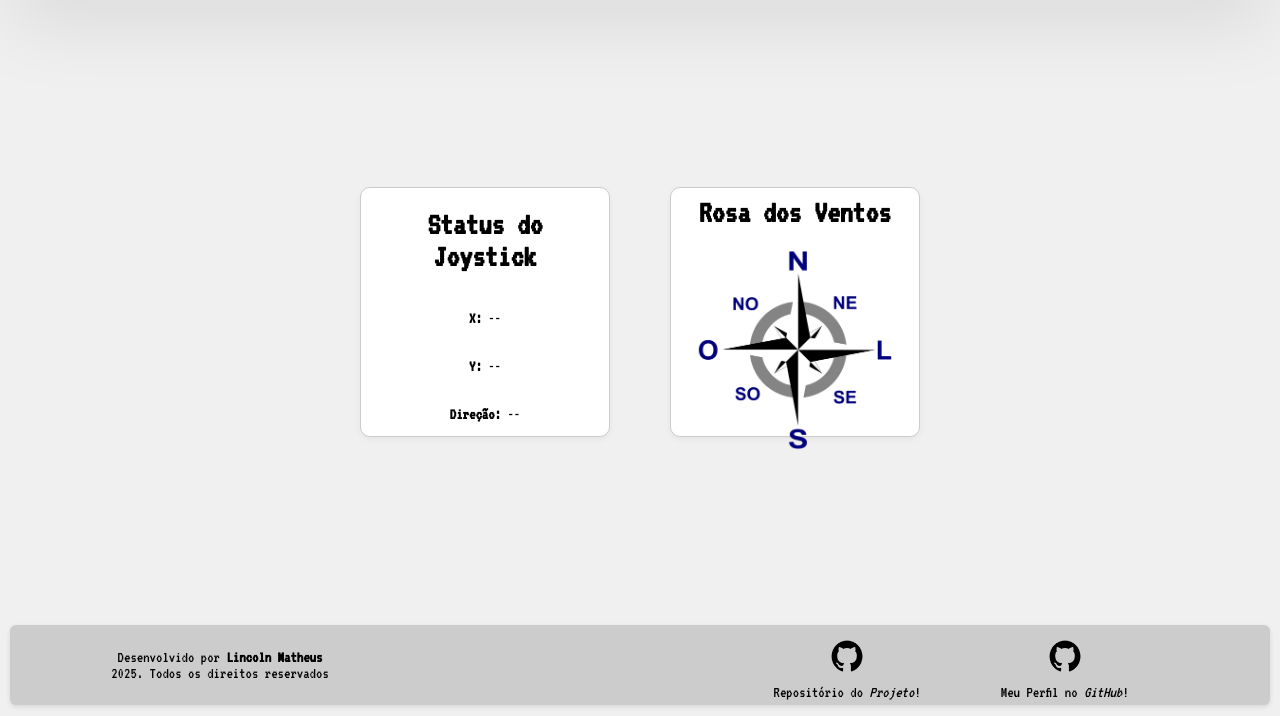
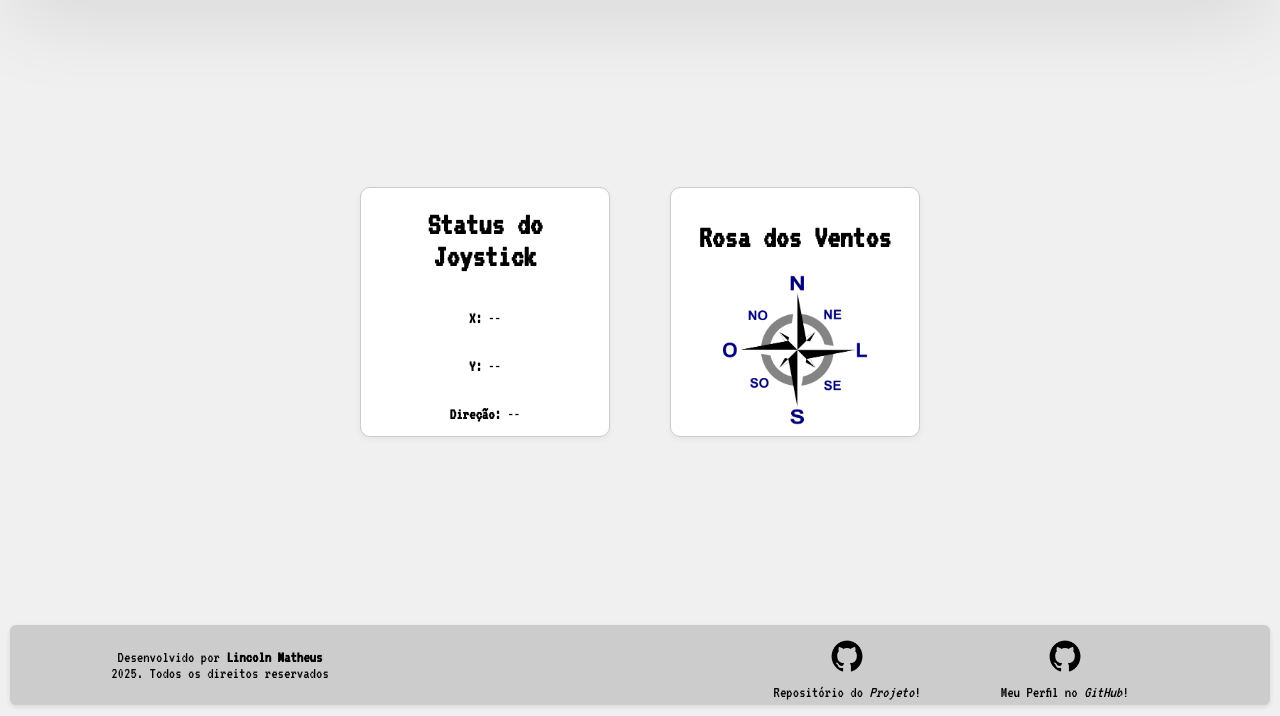
Before and after one commit to LincolnMatheus97/Api-Iot-RSE, a Flask app: page /dashboard/joystick in a window 1280 px wide. Shown: the part 85-801 px from the top of the page. Run offline with Flask 3, Linux system fonts and the light colour scheme; some libraries are stand-ins or nearby versions.

Commit message:
:truck: chore: Modifica css do dashboard/joystick

```diff
--- a/static/css/joystick.css
+++ b/static/css/joystick.css
@@ -76,8 +76,8 @@ footer{
 }
 
 #rosaDosVentos {
-    width: 200px;
-    height: 200px;
+    width: 150px;
+    height: 150px;
     transition: transform 0.5s ease-out;
 }
 
```
